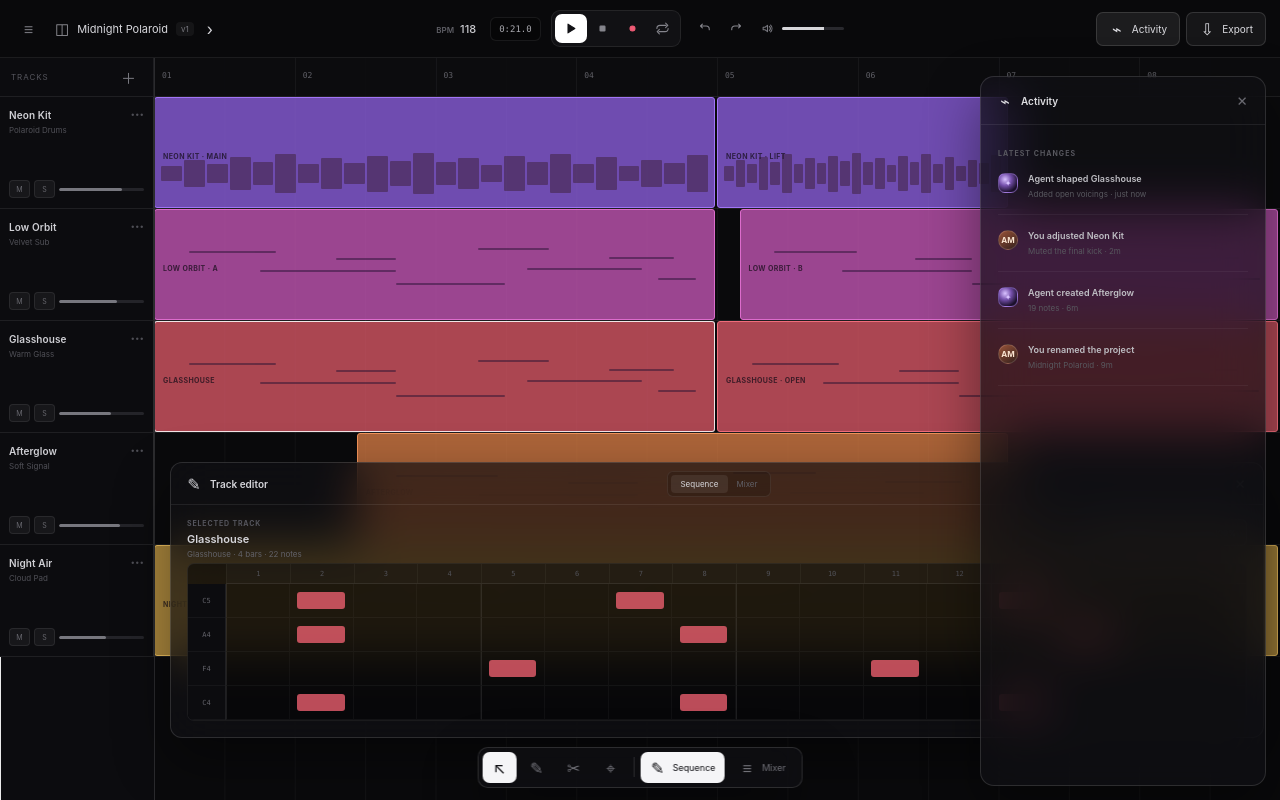
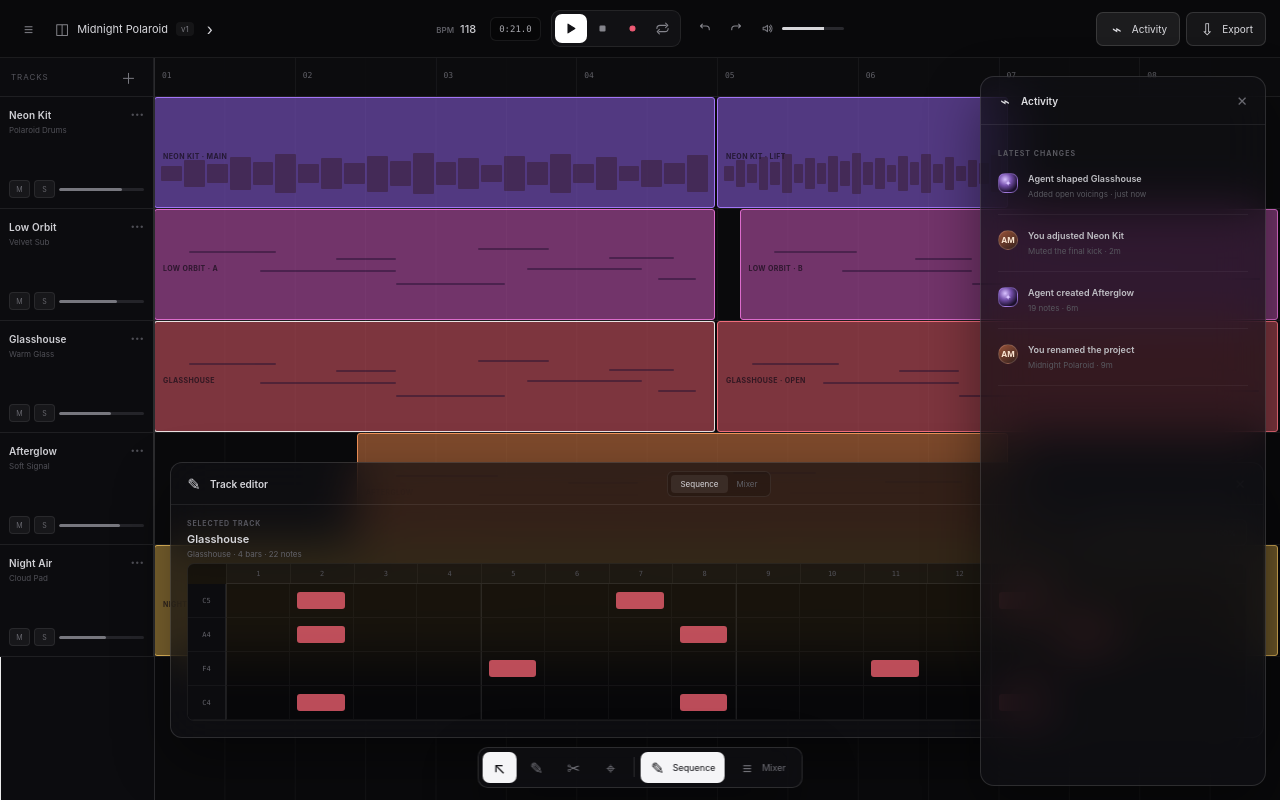
Before and after one commit to amit-00/agent-daw, a Next.js app: page / in a window 1280 px wide. Built offline with nearby package versions, Linux system fonts and the light colour scheme.

Commit message:
reduce track clip opacity

```diff
--- a/src/app/globals.css
+++ b/src/app/globals.css
@@ -687,7 +687,7 @@ input:focus-visible {
   border-radius: 3px;
   color: rgba(20, 12, 24, 0.72);
   text-align: left;
-  background: color-mix(in srgb, var(--clip-color) 70%, transparent);
+  background: color-mix(in srgb, var(--clip-color) 50%, transparent);
   cursor: pointer;
   transition: filter 140ms ease, transform 140ms ease;
 }
```
